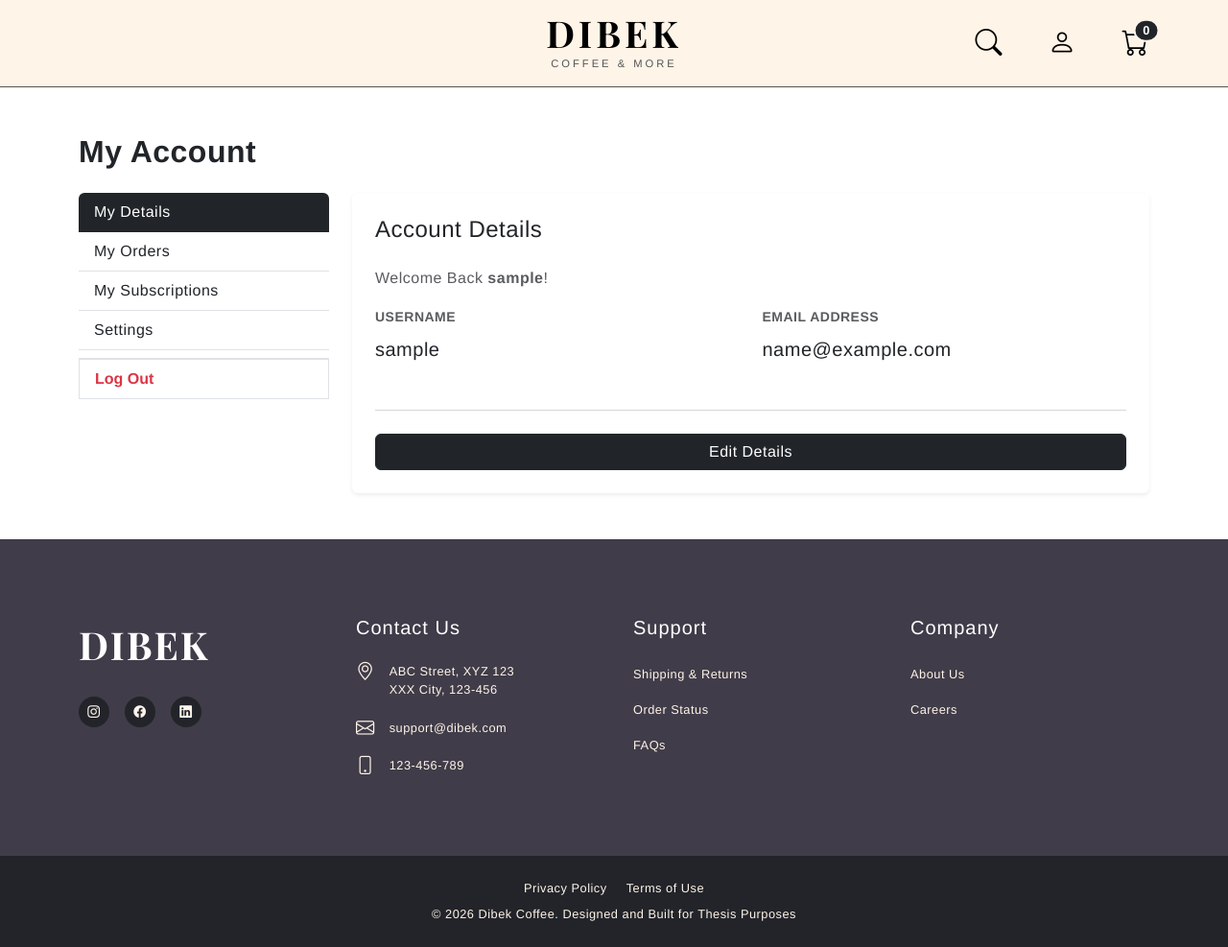
After one commit to sudeirmaak/thesis_ecommerce, a Django app: page /users/profile/ in a window 1280 px wide. The commit adds this page. Shown: the whole page at 96% size. Run offline with Django 5.2, Linux system fonts and the light colour scheme; the visitor is signed in with stand-in values (Sample User, id 1); data that the repository does not hold is empty; some web fonts are replaced.

Commit message:
work in progress: user dashboard - dynamic sidebar, smart navbar logic, POST logout form

```diff
--- a/templates/base.html
+++ b/templates/base.html
@@ -35,7 +35,7 @@
                     </li>
                     <li class="nav-item">
                         {% if user.is_authenticated %}
-                            <a class="nav-link fs-3 p-0 " href="{% url 'users:logout' %}" title="Logout">
+                            <a class="nav-link fs-3 p-0 " href="{% url 'users:profile' %}" title="Logout">
                                 <i class="bi bi-person"></i>
                             </a>
                         {% else %}
--- /dev/null
+++ b/templates/users/profile.html
@@ -0,0 +1,24 @@
+{% extends 'users/profile_base.html' %}
+
+{% block profile_content %}
+<div class="card border-0 shadow-sm p-4">
+    <h4 class="mb-4">Account Details</h4>
+    <p class="text-muted">Welcome Back <strong>{{ user.username }}</strong>!</p>
+
+    <div class="row">
+        <div class="col-md-6 mb-3">
+            <label class="form-label text-muted small text-uppercase fw-bold">Username</label>
+            <p class="fs-5">{{ user.username }}</p>
+        </div>
+        <div class="col-md-6 mb-3">
+            <label class="form-label text-muted small text-uppercase fw-bold">Email Address</label>
+            <p class="fs-5">{{ user.email }}</p>
+        </div>
+    </div>
+
+    <hr class="text-muted mb-4">
+
+    <a href="#" class="btn btn-dark px-4">Edit Details</a>
+</div>
+
+{% endblock %}
--- /dev/null
+++ b/templates/users/profile_base.html
@@ -0,0 +1,45 @@
+{% extends 'base.html' %}
+
+{% block content %}
+<div class="container mt-5 mb-5">
+    <h2 class="mb-4 fw-bold">My Account</h2>
+    <div class="row">
+        <div class="col-lg-3 col-md-4 mb-4">
+            <div class="list-group list-group-flush rounded">
+                <a href="{% url 'users:profile' %}" class="list-group-item list-group-item-action
+                    {% if request.resolver_match.url_name == 'profile' %} active bg-dark border-dark text-white {% endif %}">
+                    My Details
+                </a>
+
+                <a href="{% url 'users:orders' %}" class="list-group-item list-group-item-action
+                    {% if request.resolver_match.url_name == 'orders' %} active bg-dark border-dark text-white {% endif %}">
+                    My Orders
+                </a>
+
+                <a href="{% url 'users:subscriptions' %}" class="list-group-item list-group-item-action
+                    {% if request.resolver_match.url_name == 'subscriptions' %} active bg-dark border-dark text-white {% endif %}">
+                    My Subscriptions
+                </a>
+
+                <a href="{% url 'users:settings' %}" class="list-group-item list-group-item-action
+                    {% if request.resolver_match.url_name == 'settings' %} active bg-dark border-dark text-white {% endif %}">
+                    Settings
+                </a>
+
+                <form method="POST" action="{% url 'users:logout' %}" class="m-0 p-0 border-top mt-2">
+                    {% csrf_token %}
+                    <button type="submit" class="list-group-item list-group-item-action text-danger fw-bold w-100 text-start">
+                        Log Out
+                    </button>
+                </form>
+            </div>
+        </div>
+
+        <div class="col-lg-9 col-md-8">
+            {% block profile_content %}
+            {% endblock %}
+        </div>
+    </div>
+</div>
+
+{% endblock %}
--- a/users/urls.py
+++ b/users/urls.py
@@ -1,5 +1,5 @@
 from django.urls import path
-from .views import SignUpView, CustomLoginView
+from .views import SignUpView, CustomLoginView, ProfileView, OrdersView, SubscriptionsView, SettingsView
 from django.contrib.auth.views import LoginView, LogoutView
 from django.contrib.auth import views as auth_views
 from .forms import CustomPasswordResetForm, CustomSetPasswordForm
@@ -10,6 +10,10 @@ urlpatterns = [
     path('register/', SignUpView.as_view(), name='register'),
     path('login/', CustomLoginView.as_view(), name='login'),
     path('logout/', LogoutView.as_view(), name='logout'),
+    path('profile/', ProfileView.as_view(), name='profile'),
+    path('profile/orders/', OrdersView.as_view(), name='orders'),
+    path('profile/subscriptions/', SubscriptionsView.as_view(), name='subscriptions'),
+    path('profile/settings/', SettingsView.as_view(), name='settings'),
     path('password-reset/', auth_views.PasswordResetView.as_view(template_name='registration/password_reset_form.html',
         success_url='/users/password-reset/done/', form_class=CustomPasswordResetForm), name='password_reset'),
     path('password-reset/done/', auth_views.PasswordResetDoneView.as_view(template_name='registration/password_reset_done.html'),
--- a/users/views.py
+++ b/users/views.py
@@ -1,7 +1,8 @@
 from django.shortcuts import render
-from django.views.generic import CreateView
+from django.views.generic import CreateView, TemplateView
 from django.urls import reverse_lazy
 from django.contrib.auth.views import LoginView
+from django.contrib.auth.mixins import LoginRequiredMixin
 from store.models import Cart, CartItem, Product
 from .forms import CustomUserCreationForm, CustomLoginForm
 
@@ -42,3 +43,19 @@ class CustomLoginView(LoginView):
             self.request.session.modified = True
 
         return response
+
+class ProfileView(LoginRequiredMixin, TemplateView):
+    template_name = 'users/profile.html'
+    login_url = 'users:login'
+
+class OrdersView(LoginRequiredMixin, TemplateView):
+    template_name = 'users/orders.html'
+    login_url = 'users:login'
+
+class SubscriptionsView(LoginRequiredMixin, TemplateView):
+    template_name = 'users/subscriptions.html'
+    login_url = 'users:login'
+
+class SettingsView(LoginRequiredMixin, TemplateView):
+    template_name = 'users/settings.html'
+    login_url = 'users:login'
```
Also changed, not shown: templates/users/orders.html (added, +9 -0 lines), templates/users/settings.html (added, +9 -0 lines), templates/users/subscriptions.html (added, +9 -0 lines), templates/profile.html (deleted).
